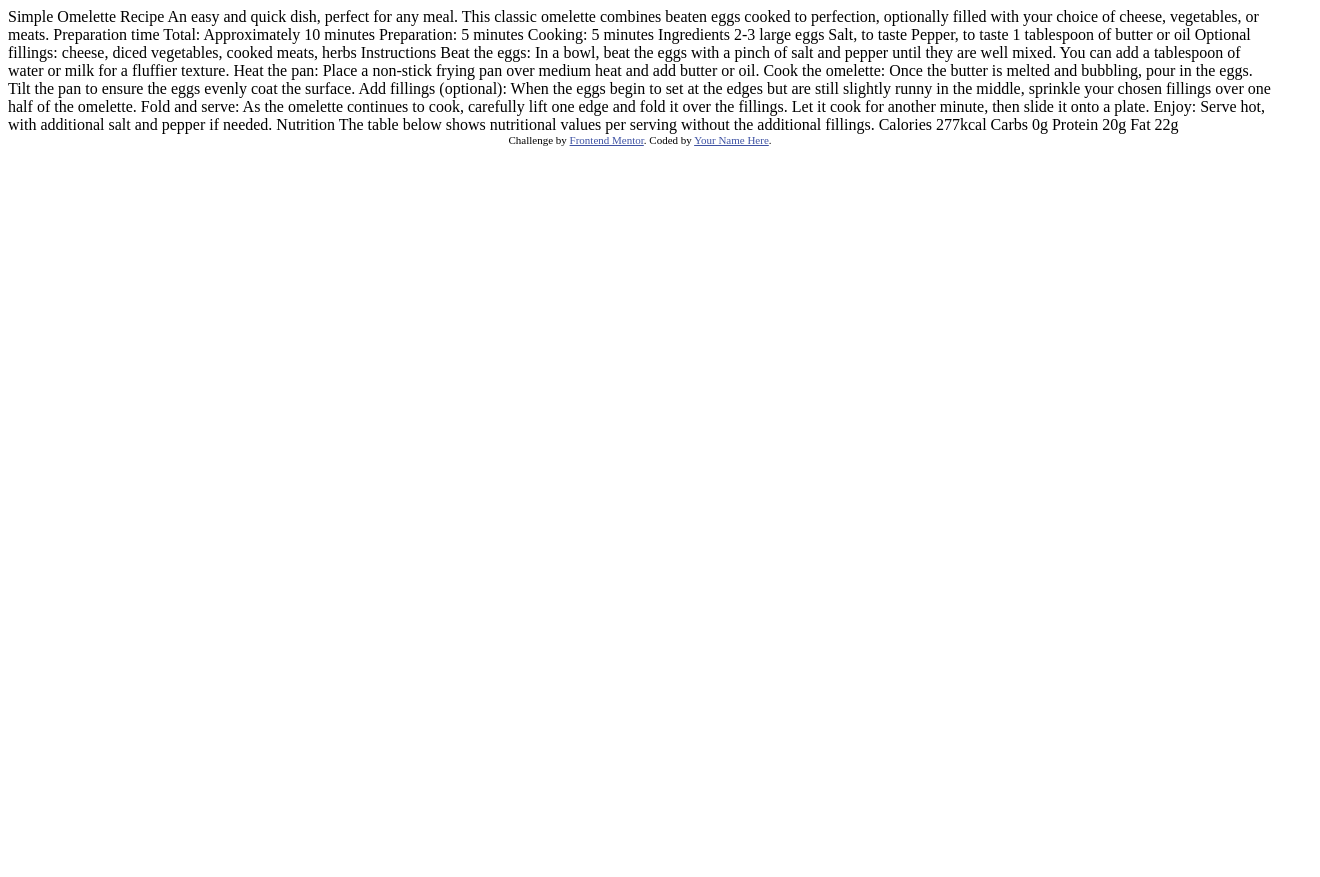
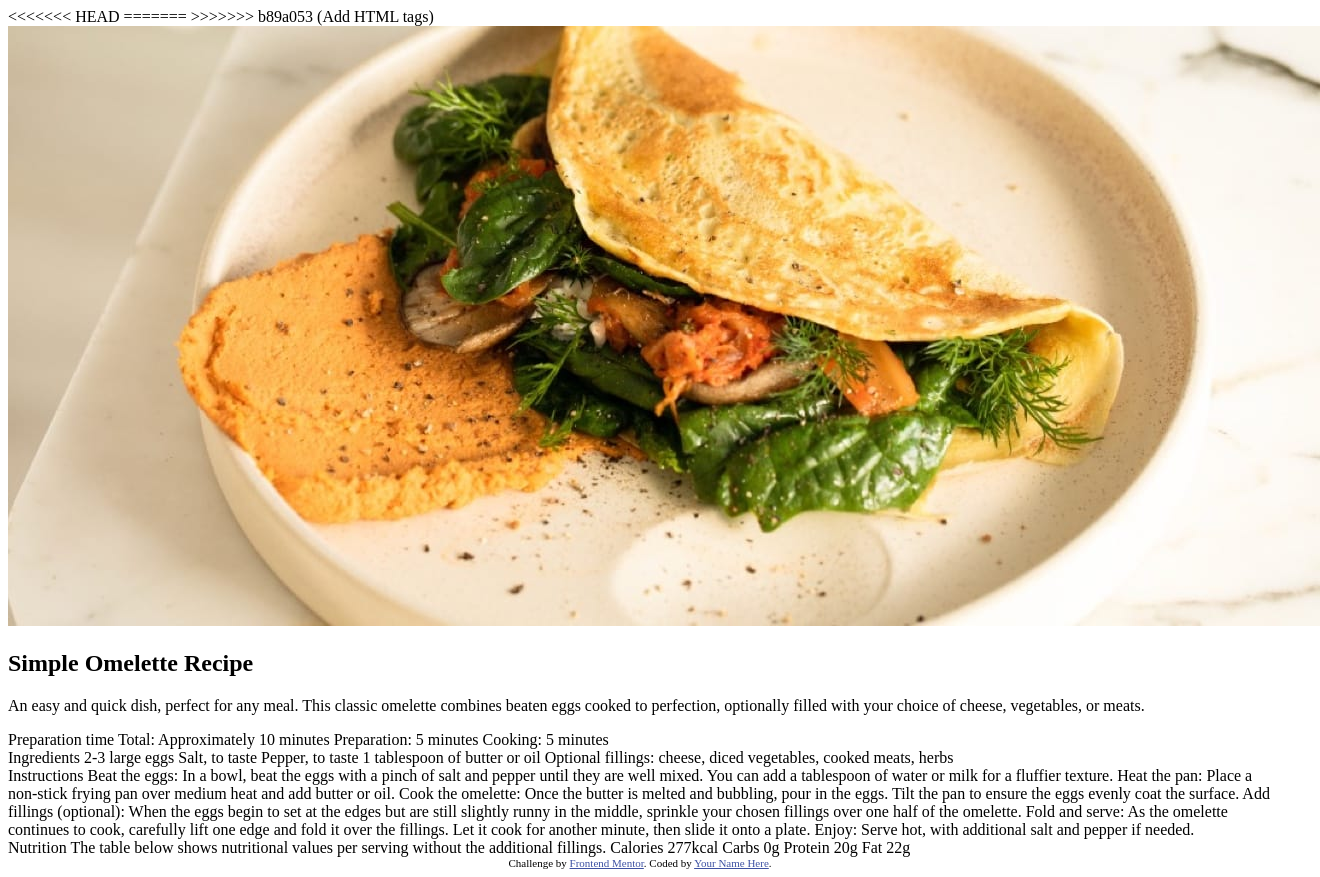
Before and after one commit to cwillam/frontend-mentor-challenges, a plain HTML site: page recipe-page-main/index.html in a window 1280 px wide. Shown: the whole page, 1320 px wide, since content can reach past the window. Before the commit the page ends 800 px from the top, so only its background shows below. Drawn offline with Linux system fonts and the light colour scheme.

Commit message:
Add HTML tags

```diff
--- a/recipe-page-main/index.html
+++ b/recipe-page-main/index.html
@@ -1,77 +1,81 @@
 <!DOCTYPE html>
 <html lang="en">
+<<<<<<< HEAD
 <head>
   <meta charset="UTF-8">
   <meta name="viewport" content="width=device-width, initial-scale=1.0">
+=======
+  <head>
+    <meta charset="UTF-8" />
+    <meta name="viewport" content="width=device-width, initial-scale=1.0" />
+    <!-- displays site properly based on user's device -->
+>>>>>>> b89a053 (Add HTML tags)
 
-  <link rel="icon" type="image/png" sizes="32x32" href="./assets/images/favicon-32x32.png">
+    <link
+      rel="icon"
+      type="image/png"
+      sizes="32x32"
+      href="./assets/images/favicon-32x32.png"
+    />
 
     <title>Frontend Mentor | Recipe page</title>
 
     <!-- Feel free to remove these styles or customise in your own stylesheet 👍 -->
     <style>
-    .attribution { font-size: 11px; text-align: center; }
-    .attribution a { color: hsl(228, 45%, 44%); }
+      .attribution {
+        font-size: 11px;
+        text-align: center;
+      }
+      .attribution a {
+        color: hsl(228, 45%, 44%);
+      }
     </style>
   </head>
   <body>
+    <section class="headline">
+      <img src="/recipe-page-main/assets/images/image-omelette.jpeg">
+      <h1>Simple Omelette Recipe</h1>
 
-  Simple Omelette Recipe
+      <p>
+        An easy and quick dish, perfect for any meal. This classic omelette
+        combines beaten eggs cooked to perfection, optionally filled with your
+        choice of cheese, vegetables, or meats.
+      </p>
+    </section>
 
-  An easy and quick dish, perfect for any meal. This classic omelette combines beaten eggs cooked
-  to perfection, optionally filled with your choice of cheese, vegetables, or meats.
+    <section class="preparation">
+      Preparation time Total: Approximately 10 minutes Preparation: 5 minutes
+      Cooking: 5 minutes
+    </section>
 
-  Preparation time
+    <section class="Ingredients">
+      Ingredients 2-3 large eggs Salt, to taste Pepper, to taste 1 tablespoon of
+      butter or oil Optional fillings: cheese, diced vegetables, cooked meats,
+      herbs
+    </section>
 
-  Total: Approximately 10 minutes
-  Preparation: 5 minutes
-  Cooking: 5 minutes
-
-  Ingredients
-
-  2-3 large eggs
-  Salt, to taste
-  Pepper, to taste
-  1 tablespoon of butter or oil
-  Optional fillings: cheese, diced vegetables, cooked meats, herbs
-
-  Instructions
-
-  Beat the eggs: In a bowl, beat the eggs with a pinch of salt and pepper until they are well mixed.
-  You can add a tablespoon of water or milk for a fluffier texture.
-
-  Heat the pan: Place a non-stick frying pan over medium heat and add butter or oil.
-
-  Cook the omelette: Once the butter is melted and bubbling, pour in the eggs. Tilt the pan to ensure
-  the eggs evenly coat the surface.
-
-  Add fillings (optional): When the eggs begin to set at the edges but are still slightly runny in the
-  middle, sprinkle your chosen fillings over one half of the omelette.
-
-  Fold and serve: As the omelette continues to cook, carefully lift one edge and fold it over the
+    <section class="Instructions">
+      Instructions Beat the eggs: In a bowl, beat the eggs with a pinch of salt
+      and pepper until they are well mixed. You can add a tablespoon of water or
+      milk for a fluffier texture. Heat the pan: Place a non-stick frying pan
+      over medium heat and add butter or oil. Cook the omelette: Once the butter
+      is melted and bubbling, pour in the eggs. Tilt the pan to ensure the eggs
+      evenly coat the surface. Add fillings (optional): When the eggs begin to
+      set at the edges but are still slightly runny in the middle, sprinkle your
+      chosen fillings over one half of the omelette. Fold and serve: As the
+      omelette continues to cook, carefully lift one edge and fold it over the
       fillings. Let it cook for another minute, then slide it onto a plate.
-
       Enjoy: Serve hot, with additional salt and pepper if needed.
-
-  Nutrition
-
-  The table below shows nutritional values per serving without the additional fillings.
-
-  Calories
-  277kcal
-
-  Carbs
-  0g
-
-  Protein
-  20g
-
-  Fat
-  22g
-
+    </section>
+    <section class="Nutrition">
+      Nutrition The table below shows nutritional values per serving without the
+      additional fillings. Calories 277kcal Carbs 0g Protein 20g Fat 22g
+    </section>
     <div class="attribution">
-    Challenge by <a href="https://www.frontendmentor.io?ref=challenge" target="_blank">Frontend Mentor</a>.
-    Coded by <a href="#">Your Name Here</a>.
+      Challenge by
+      <a href="https://www.frontendmentor.io?ref=challenge" target="_blank"
+        >Frontend Mentor</a
+      >. Coded by <a href="#">Your Name Here</a>.
     </div>
   </body>
 </html>
```
Lines whose indentation alone changed are shown as unchanged.
